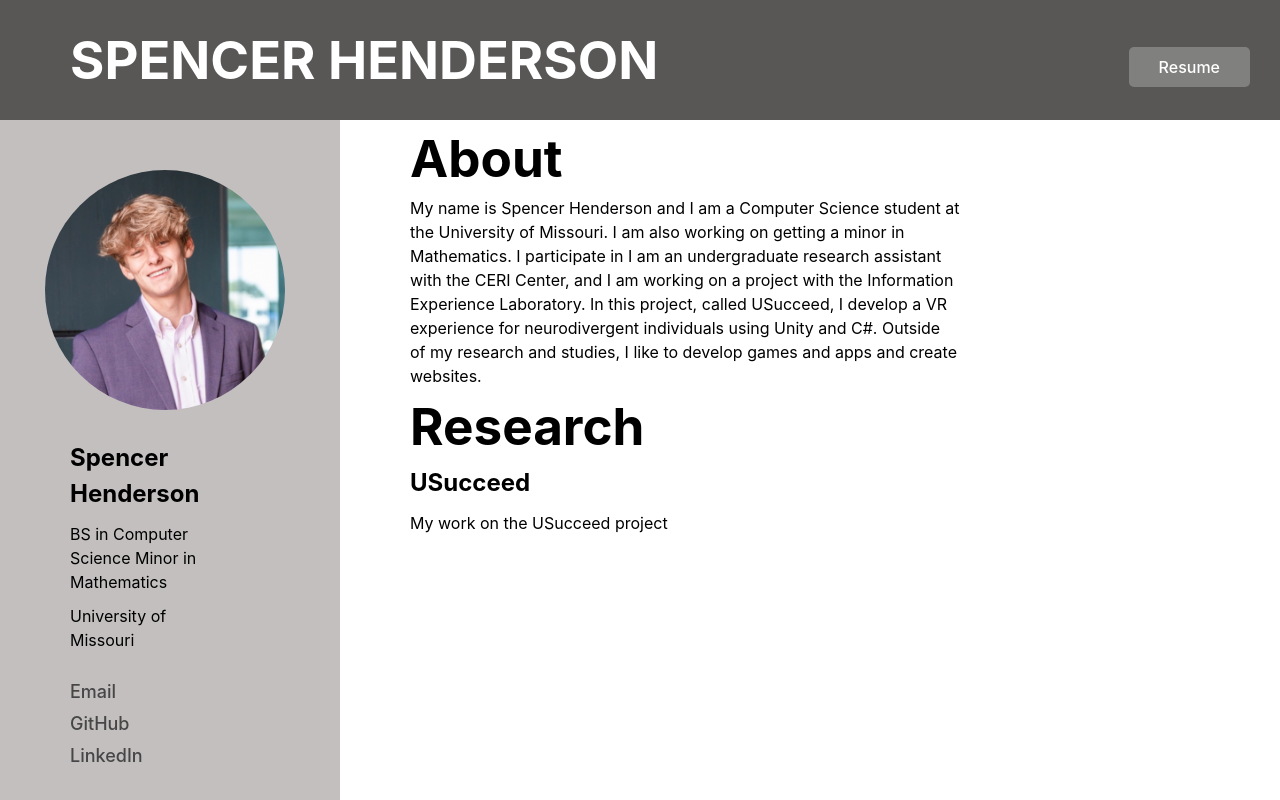
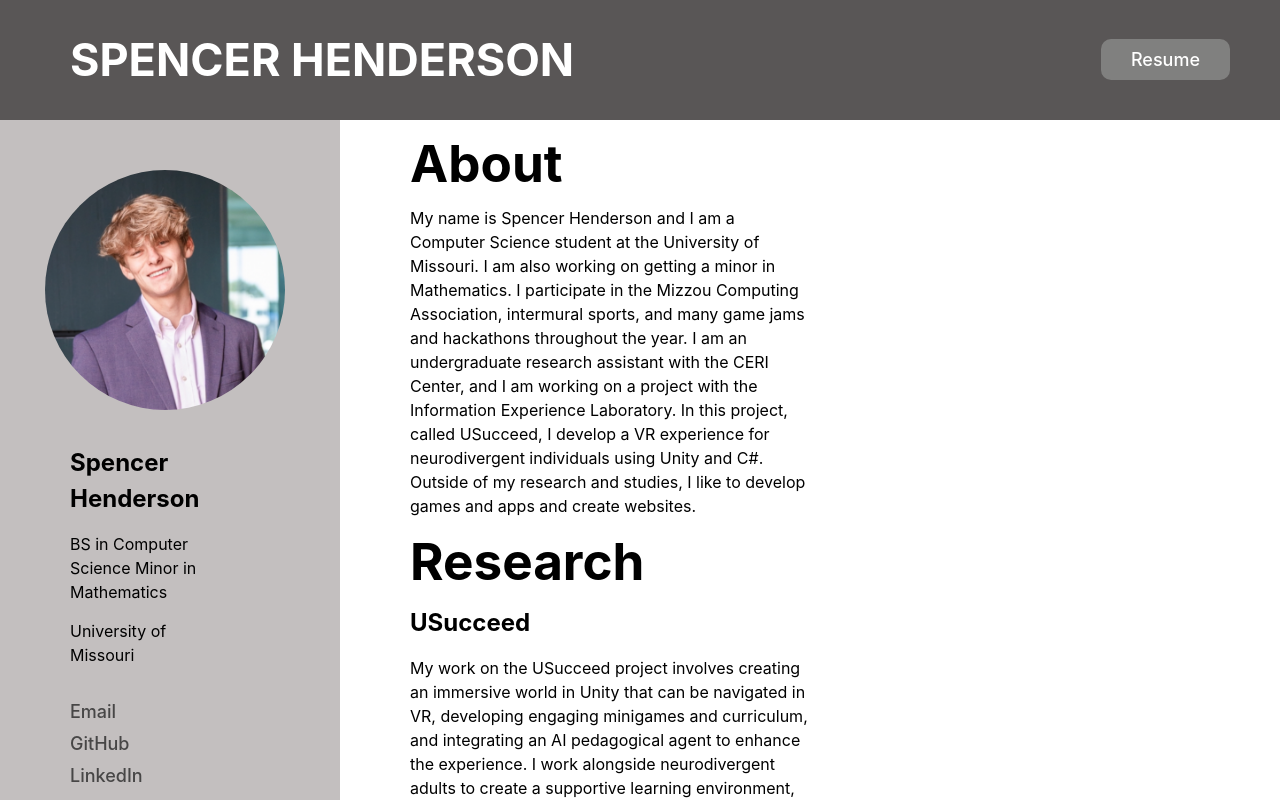
Before and after one commit to SHenders2424/SHWebsite, a React (Vite) app: page / in a window 1280 px wide. Shown: the top 800 px of the page. Built offline with nearby package versions, Linux system fonts and the light colour scheme.

Commit message:
Added research section and centered resume

```diff
--- a/src/App.css
+++ b/src/App.css
@@ -19,7 +19,7 @@
   padding: 10px 20px; /* Adds some left padding */
   display: flex;
   text-align: left; /* Ensures text aligns left */
-  font-size: 35px;
+  font-size: 30px;
   font-weight: bold;
   position: fixed;
   top: 0;
@@ -34,11 +34,13 @@
 .pdf-link {
   color: white;
   text-decoration: none;
-  font-size: 16px;
+  font-size: 18px;
   background-color: #80807f;
   padding: 10px 30px;
-  border-radius: 5px;
-  margin-right: 50px;
+  border-radius: 10px;
+  margin-right: 70px;
+  position: relative;
+  top: -5px;
 }
 
 .pdf-link:hover {
@@ -101,8 +103,8 @@ body {
 }
 
 h1, h2, p {
-  margin-top: 10px;
-  margin-bottom: 10px;
+  margin-top: 15px;
+  margin-bottom: 15px;
   margin-left: 50px;
-  margin-right: 300px;
+  margin-right: 450px;
 }
--- a/src/App.jsx
+++ b/src/App.jsx
@@ -44,7 +44,8 @@ function App() {
         <header className="App-header">
           <h1>About</h1>
           <p>My name is Spencer Henderson and I am a Computer Science student at the University of Missouri.
-            I am also working on getting a minor in Mathematics.  I participate in
+            I am also working on getting a minor in Mathematics.  I participate in the Mizzou Computing Association, intermural sports,
+            and many game jams and hackathons throughout the year.
             I am an undergraduate research assistant with the CERI Center, and I am working on a project with the
             Information Experience Laboratory. In this project, called USucceed, I develop a VR experience for neurodivergent
             individuals using Unity and C#. Outside of my research and studies, I like to develop games and apps and create websites.
@@ -53,7 +54,11 @@ function App() {
         <main>
           <h1>Research</h1>
           <h2>USucceed</h2>
-          <p>My work on the USucceed project
+          <p>My work on the USucceed project involves creating an immersive world in Unity that can be navigated in VR, developing engaging
+            minigames and curriculum, and integrating an AI pedagogical agent to enhance the experience. I work alongside neurodivergent adults
+            to create a supportive learning environment, ensuring users can engage effectively and gain valuable skills in cybersecurity.
+            Some of the main aspects of the projectthat I have played a major role in creating are the minigames in each unit, the navigation and
+            menu system, and shaping the overall game loop to create a cohesive and interactive experience.
           </p>
         </main>
       </div>
```
